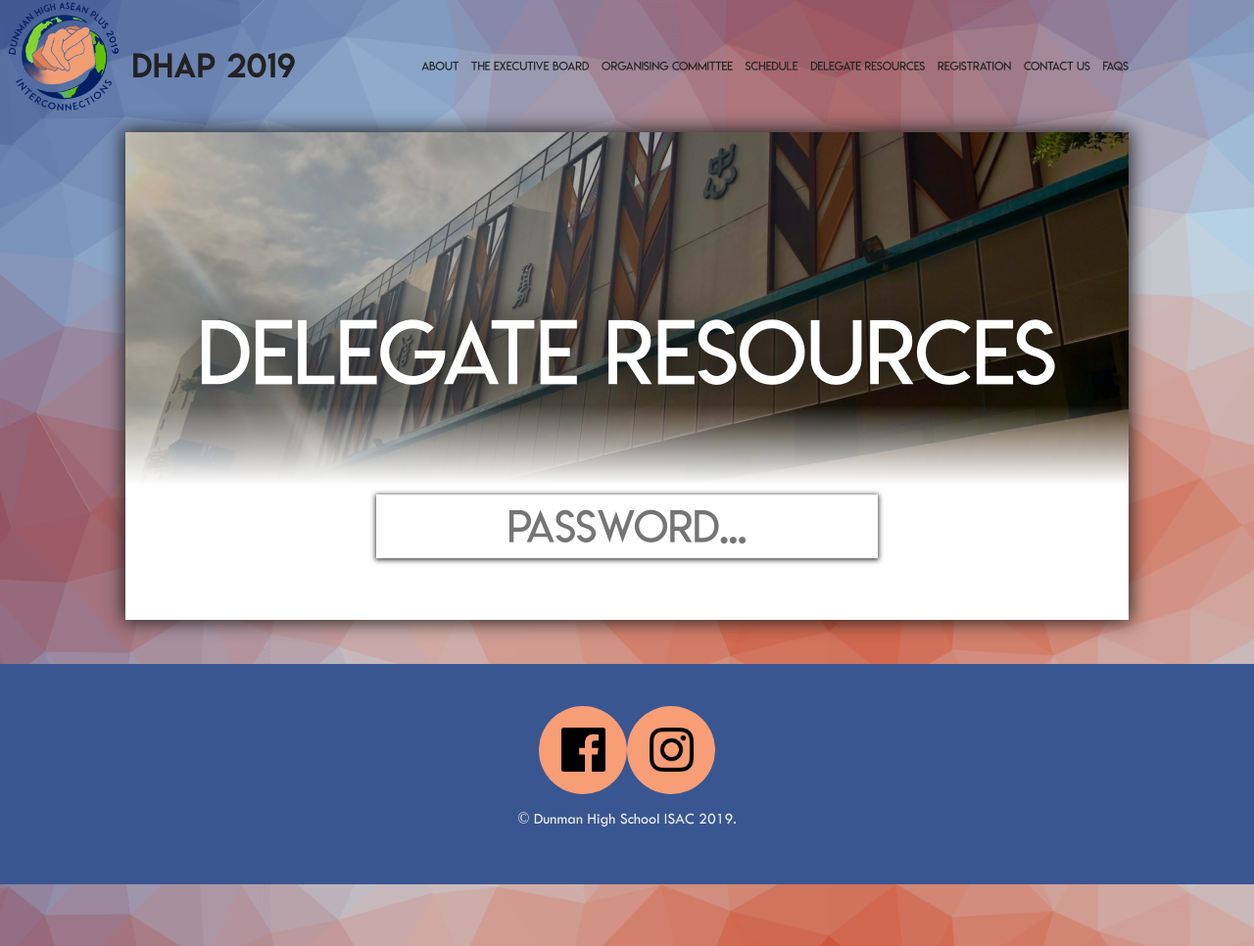
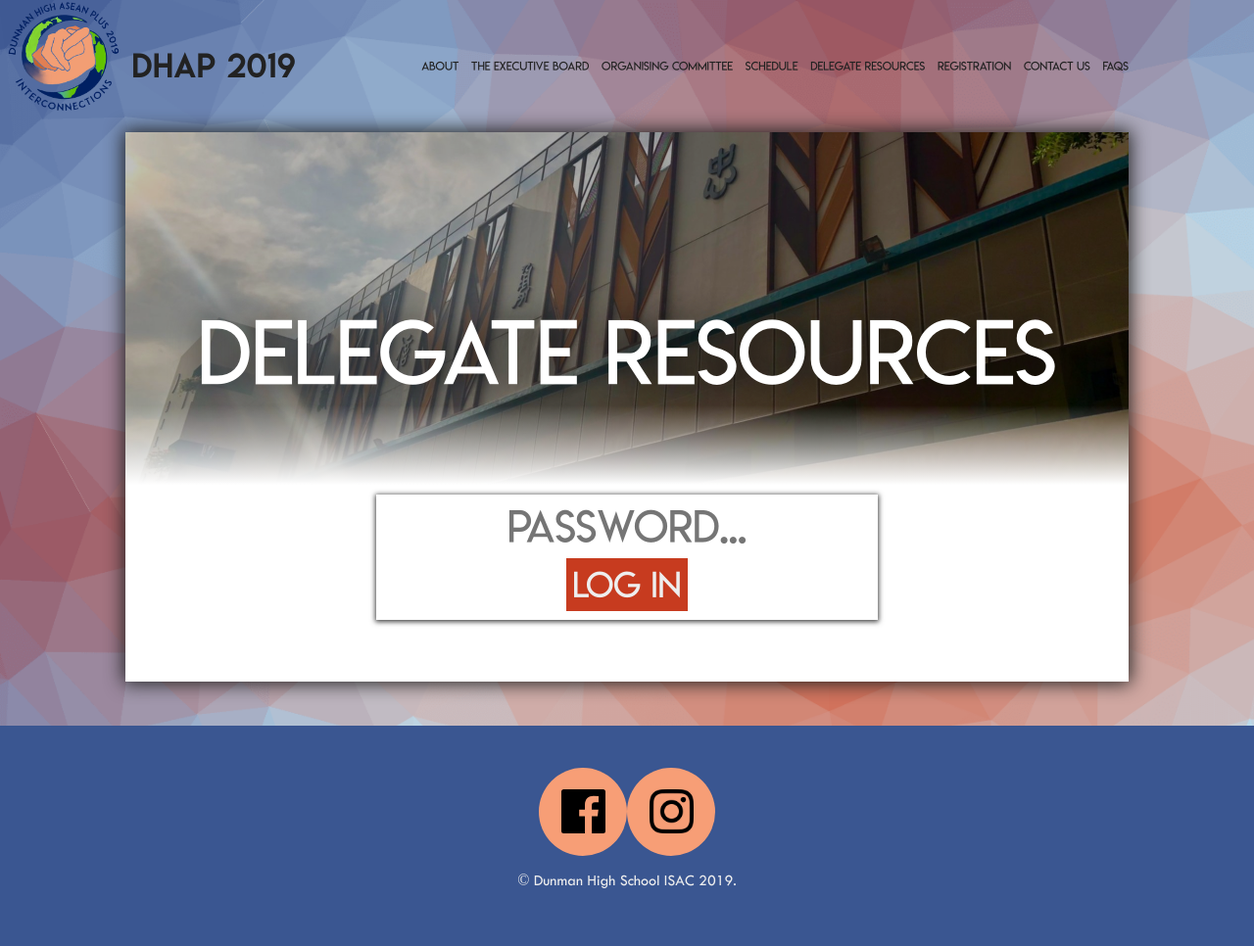
Before and after one commit to kaine119/dhap-2019, a Jekyll site: the page built from delegate_resources.html, in a window 1280 px wide. Shown: the whole page at 98% size. Built offline with Jekyll 4.4.1, drawn with Linux system fonts in a browser that asks for light colours.

Commit message:
Add submit button for mobile users

```diff
--- a/assets/css/delegate_resources.css
+++ b/assets/css/delegate_resources.css
@@ -11,7 +11,7 @@ article.content {
     align-items: center;
     padding: 0;
     max-width: 50%;
-    min-height: 7vmin;
+    min-height: 14vmin;
     align-self: center;
     margin-top: 10px;
     transition: 0.5s all ease-in-out;
@@ -62,6 +62,30 @@ article.content {
     justify-content: center;
 }
 
+#password-form button {
+    font-family: "LemonMilk";
+    display: flex;
+    justify-content: center;
+    align-items: center;
+    background: var(--accent2);
+    font-size: 4vmin;
+    height: 6vmin;
+    line-height: 0px;
+    border: none;
+    color: #eee;
+    margin-bottom: 1vmin;
+}
+
+#expando.open #password-form button {
+    transition:
+        height 0.01s ease-in-out 0.4s,
+        margin-bottom 0.01s ease-in-out 0.4s,
+        opacity 0.4s ease-in-out;
+    height: 0px;
+    opacity: 0;
+    margin-bottom: 0vmin;
+}
+
 #password {
     width: 40vw;
     height: 7vmin;
@@ -89,6 +113,8 @@ article.content {
 #password-form__flash.wrong {
     display: block;
 }
+
+
 
 .council {
     width: 100%;
@@ -136,3 +162,21 @@ article.content {
     margin-right: 1vw;
     box-shadow: 0px 0px 5px 1px #222;
 }
+
+@media screen and (max-width: 700px) {
+    #expando {
+        max-width: 90%;
+        min-height: 20vmin;
+    }
+
+    #password {
+        width: 100%;
+        font-size: 7vmin;
+        height: 10vmin;
+    }
+
+    #password-form button {
+        font-size: 7vmin;
+        height: 10vmin;
+    }
+}
--- a/delegate_resources.html
+++ b/delegate_resources.html
@@ -13,6 +13,7 @@ scripts:
     <form id="password-form" action="">
         <label for="password" id="password-form__flash">Invalid password</label>
         <input id="password" type="password" placeholder="Password...">
+        <button type="submit">Log in</button>
     </form>
     <div id="content--protected">
         <section class="content-intro">
```
